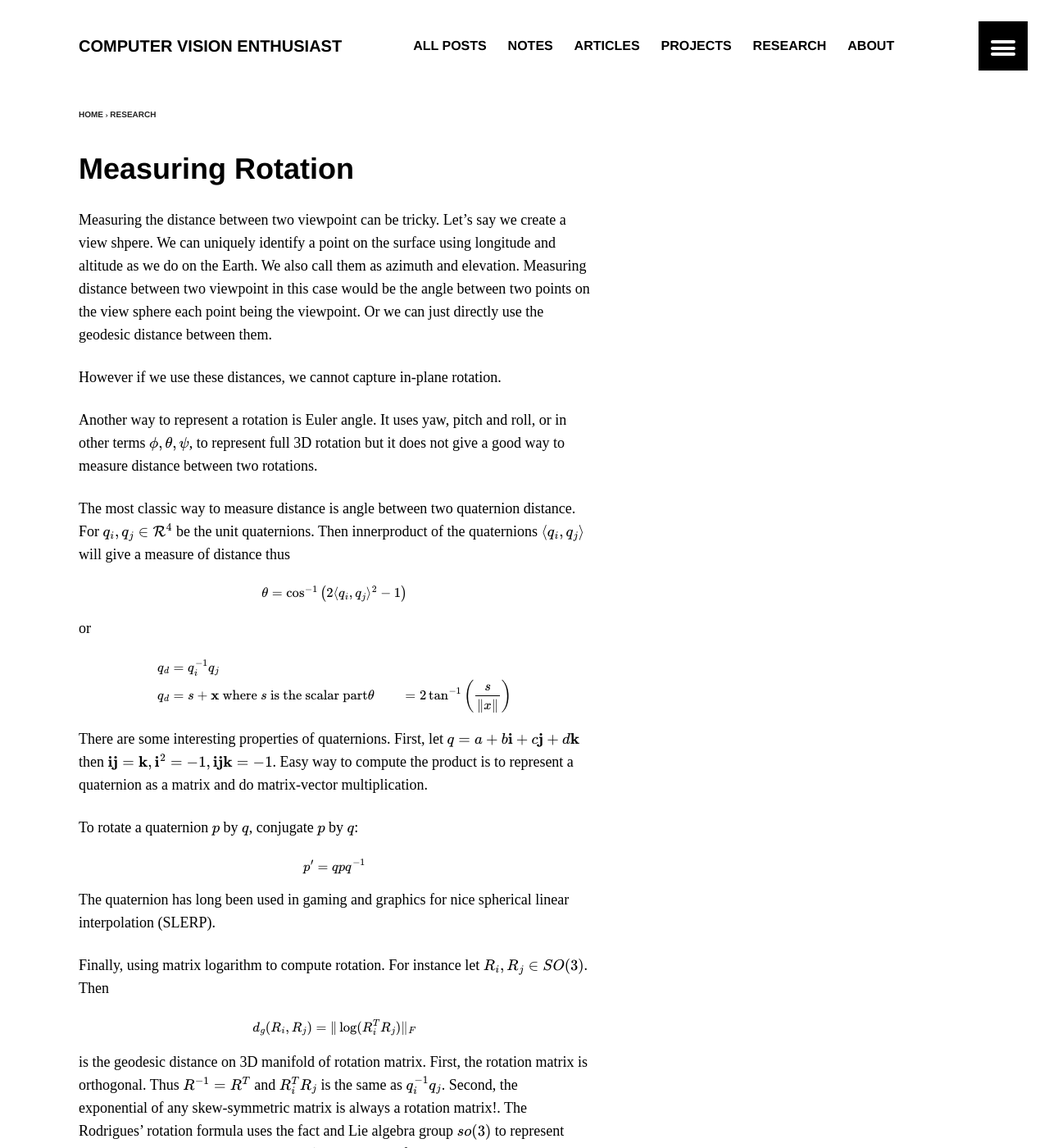
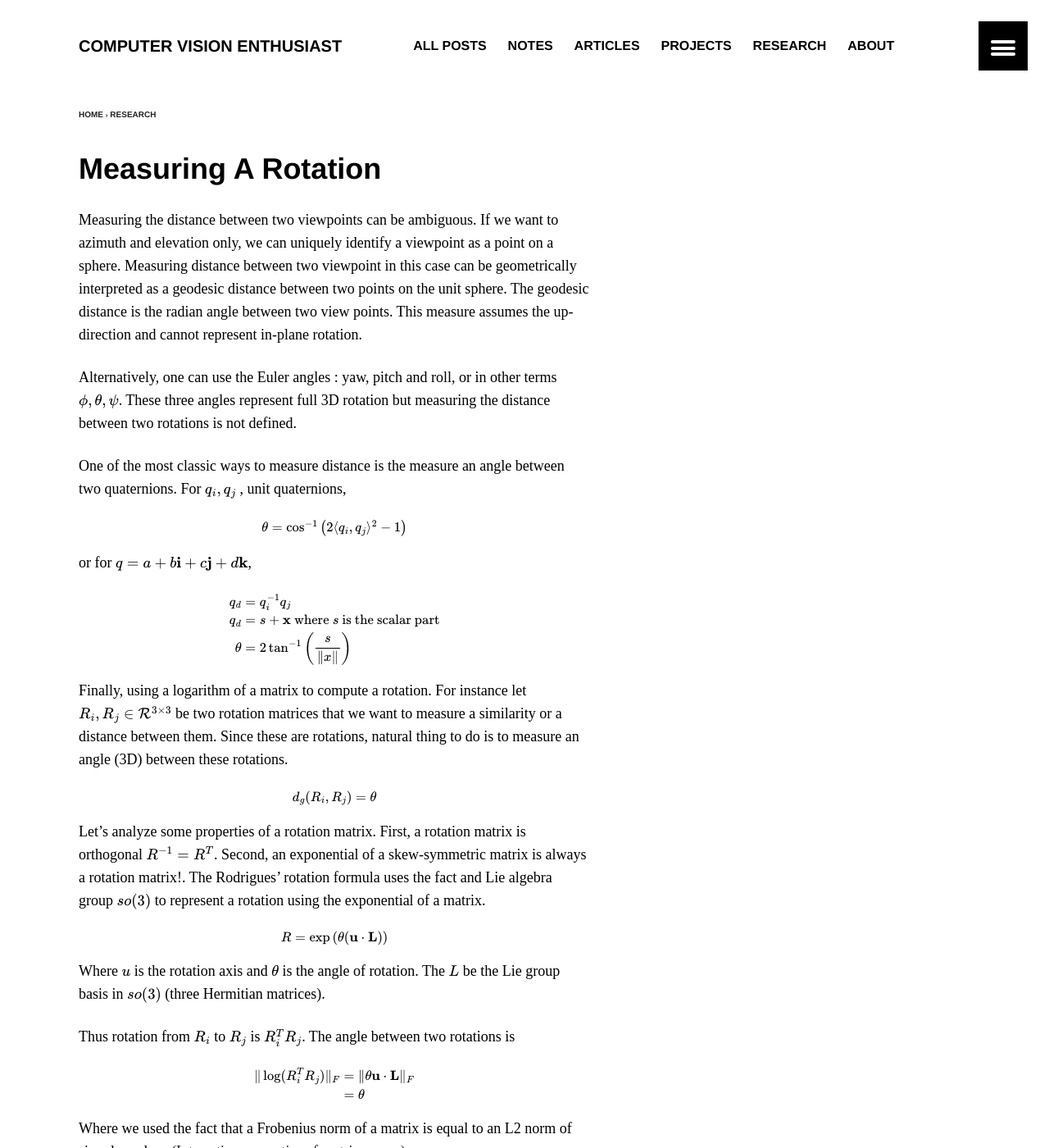
Before and after one commit to antran89/blog, a Jekyll site: the page built from _posts/research/2015-01-06-measuring-rotation.md, in a window 1280 px wide and 1400 px high. Shown: the whole window at 82% size. Built offline with Jekyll 4.4.1, drawn with Linux system fonts in a browser that asks for light colours; formulas are drawn with MathJax 3; comment, search, counter and statistics services are not loaded; some of the changed text lies outside the part shown.

Commit message:
rotation notes update

```diff
--- a/_posts/research/2015-01-06-measuring-rotation.md
+++ b/_posts/research/2015-01-06-measuring-rotation.md
@@ -1,10 +1,10 @@
 ---
 layout: article
-title: "Measuring Rotation"
+title: "Measuring A Rotation"
 date: 2015-01-06T23:17:02-08:00
-modified:
+modified: 2015-03-03T23:44:16-0800
 categories: research
-excerpt: "How do we measure the distance in rotation space"
+excerpt: "How do we measure a distance between rotations"
 comments: true
 mathjax: true
 tags: [rotation, quaternion]
@@ -14,28 +14,27 @@ image:
   teaser:
 ---
 
-Measuring the distance between two viewpoint can be tricky. Let’s say we create a view shpere. We can uniquely identify a point on the surface using longitude and altitude as we do on the Earth. We also call them as azimuth and elevation. Measuring distance between two viewpoint in this case would be the angle between two points on the view sphere each point being the viewpoint. Or we can just directly use the geodesic distance between them.
+Measuring the distance between two viewpoints can be ambiguous. If we want to azimuth and elevation only, we can uniquely identify a viewpoint as a point on a sphere. Measuring distance between two viewpoint in this case can be geometrically interpreted as a geodesic distance between two points on the unit sphere. The geodesic distance is the radian angle between two view points. This measure assumes the up-direction and cannot represent in-plane rotation.
 
-However if we use these distances, we cannot capture in-plane rotation.
+Alternatively, one can use the Euler angles : yaw, pitch and roll, or in other terms $\phi, \theta, \psi$. These three angles represent full 3D rotation but measuring the distance between two rotations is not defined.
 
-Another way to represent a rotation is Euler angle. It uses yaw, pitch and roll, or in other terms $\phi, \theta, \psi$, to represent full 3D rotation but it does not give a good way to measure distance between two rotations.
-
-The most classic way to measure distance is angle between two quaternion distance. For $q_i, q_j \in \mathcal{R}^4$ be the unit quaternions. Then innerproduct of the quaternions $\langle q_i, q_j \rangle$ will give a measure of distance thus
+One of the most classic ways to measure distance is the measure an angle between two quaternions. For $q_i, q_j$ , unit quaternions,
 
 $$
 \theta = \cos^{-1}\left( 2 \langle q_i, q_j \rangle^2 - 1 \right)
 $$
 
-or
+or for $q = a + b\mathbf{i} + c \mathbf{j} + d \mathbf{k}$,
 
 $$
 \begin{align*}
 q_d    & = q_i^{-1} q_j\\
-q_d    & = s + \mathbf{x} \mbox{ where } s \mbox{ is the scalar part}
+q_d    & = s + \mathbf{x} \mbox{ where } s \mbox{ is the scalar part}\\
 \theta & = 2 \tan^{-1}\left( \frac{s}{\| x \|} \right)
 \end{align*}
 $$
 
+{::comment}
 There are some interesting properties of quaternions. First, let $q = a + b \mathbf{i} + c \mathbf{j} + d \mathbf{k}$ then $\mathbf{i} \mathbf{j} = \mathbf{k}, \mathbf{i}^2 = -1, \mathbf{ijk} = -1$. Easy way to compute the product is to represent a quaternion as a matrix and do matrix-vector multiplication.
 
 To rotate a quaternion $p$ by $q$, conjugate $p$ by $q$:
@@ -46,21 +45,33 @@ $$
 
 The quaternion has long been used in gaming and graphics for nice spherical linear interpolation (SLERP).
 
-{::comment}
-http://en.wikipedia.org/wiki/Axis–angle_representation
 {:/comment}
 
-Finally, using matrix logarithm to compute rotation. For instance let $R_i, R_j \in SO(3)$. Then
+Finally, using a logarithm of a matrix to compute a rotation. For instance let $R_i, R_j \in \mathcal{R}^{3 \times 3}$ be two rotation matrices that we want to measure a similarity or a distance between them. Since these are rotations, natural thing to do is to measure an angle (3D) between these rotations.
 
 $$
-d_g(R_i, R_j) = \| \log( R_i^T R_j) \|_F
+d_g(R_i, R_j) = \theta
 $$
 
-
-is the geodesic distance on 3D manifold of rotation matrix. First, the rotation matrix is orthogonal. Thus $R^{-1} = R^T$ and $R_i^T R_j$ is the same as $q_i^{-1}q_j$. Second, the exponential of any skew-symmetric matrix is always a rotation matrix!. The Rodrigues’ rotation formula uses the fact and Lie algebra group $so(3)$ to represent rotation. Let $u$ be the rotation axis and $\theta$ be the angle of rotation and the $L$ be the Lie group basis in $so(3)$. The rotation matrix $R$ for axis $u$ for $\theta$ is
+Let’s analyze some properties of a rotation matrix. First, a rotation matrix is orthogonal $R^{-1} = R^T$. Second, an exponential of a skew-symmetric matrix is always a rotation matrix!. The Rodrigues’ rotation formula uses the fact and Lie algebra group $so(3)$ to represent a rotation using the exponential of a matrix.
 
 $$
 R = \exp \left( \theta (\mathbf{u} \cdot \mathbf{L} )  \right)
 $$
 
-Thus using a logarithm of a matrix, we can extrac the angle of rotation.
+Where $u$ is the rotation axis and $\theta$ is the angle of rotation. The $L$ be the Lie group basis in $so(3)$ (three Hermitian matrices).
+
+Thus rotation from $R_i$ to $R_j$ is $R_i^T R_j$. The angle between two rotations is
+
+$$
+\begin{align*}
+\| \log( R_i^T R_j) \|_F & = \| \theta \mathbf{u} \cdot \mathbf{L} \|_F\\
+& = \theta
+\end{align*}
+$$
+
+Where we used the fact that a Frobenius norm of a matrix is equal to an L2 norm of singular values [(Interesting properties of matrix norms)]({% post_url /research/2015-01-13-matrix-norms %}).
+
+Thus using a logarithm of a matrix, we can extrac the angle of rotation. [^1]
+
+[^1]: http://en.wikipedia.org/wiki/Axis–angle_representation
```
Also changed, not shown: _posts/notes/2015-01-12-vim-notes.md (+2 -1 lines), _posts/notes/2015-02-18-markdown-cheatsheet.md (deleted, +0 -27 lines), _posts/notes/2015-02-18-markdown-jekyll-cheatsheet.md (added, +40 -0 lines), _posts/projects/2015-03-02-enrich-object-detection.md (added, +26 -0 lines), _posts/research/2015-01-13-matrix-norms.md (+1 -0 lines), _posts/research/2015-03-01-torch-tutorials.md (+8 -8 lines), _posts/research/2015-03-03-vgg-tutorials.md (added, +17 -0 lines), images/research/front.png (added).
